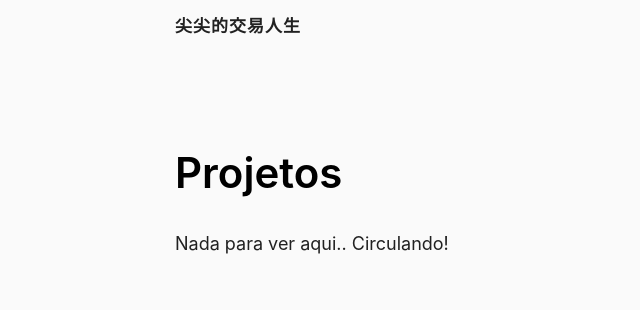
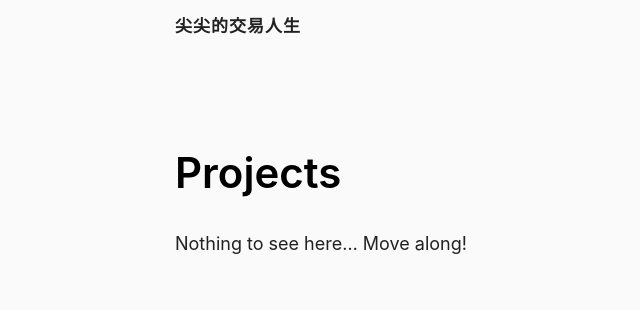
Before and after one commit to rhah001/rhah001, a plain HTML site: page projects/index.html in a window 1280 px wide. Shown: the top 310 px of the page, 35-675 px from the left. Drawn offline with Linux system fonts and the light colour scheme.

Commit message:
Update index.html

```diff
--- a/projects/index.html
+++ b/projects/index.html
@@ -3,7 +3,7 @@
 
 <head>
   <title>
-  Projetos · 尖尖的交易人生
+  Projects · 尖尖的交易人生
 </title>
   <meta charset="utf-8">
 <meta name="viewport" content="width=device-width, initial-scale=1.0">
@@ -13,19 +13,19 @@
 
 
 <meta name="author" content="尖尖">
-<meta name="description" content="Nada para ver aqui.. Circulando!">
+<meta name="description" content="Nothing to see here&hellip; Move along!">
 <meta name="keywords" content="blog,developer,personal">
 
 
 
   <meta name="twitter:card" content="summary">
-  <meta name="twitter:title" content="Projetos">
-  <meta name="twitter:description" content="Nada para ver aqui.. Circulando!">
+  <meta name="twitter:title" content="Projects">
+  <meta name="twitter:description" content="Nothing to see here… Move along!">
 
 <meta property="og:url" content="http://rhah001.github.io/projects/">
   <meta property="og:site_name" content="尖尖的交易人生">
-  <meta property="og:title" content="Projetos">
-  <meta property="og:description" content="Nada para ver aqui.. Circulando!">
+  <meta property="og:title" content="Projects">
+  <meta property="og:description" content="Nothing to see here… Move along!">
   <meta property="og:locale" content="en">
   <meta property="og:type" content="article">
 
@@ -135,12 +135,12 @@
     <header>
       <h1 class="title">
         <a class="title-link" href="http://rhah001.github.io/projects/">
-          Projetos
+          Projects
         </a>
       </h1>
     </header>
 
-    <p>Nada para ver aqui.. Circulando!</p>
+    <p>Nothing to see here&hellip; Move along!</p>
 
   </article>
 </section>
```
